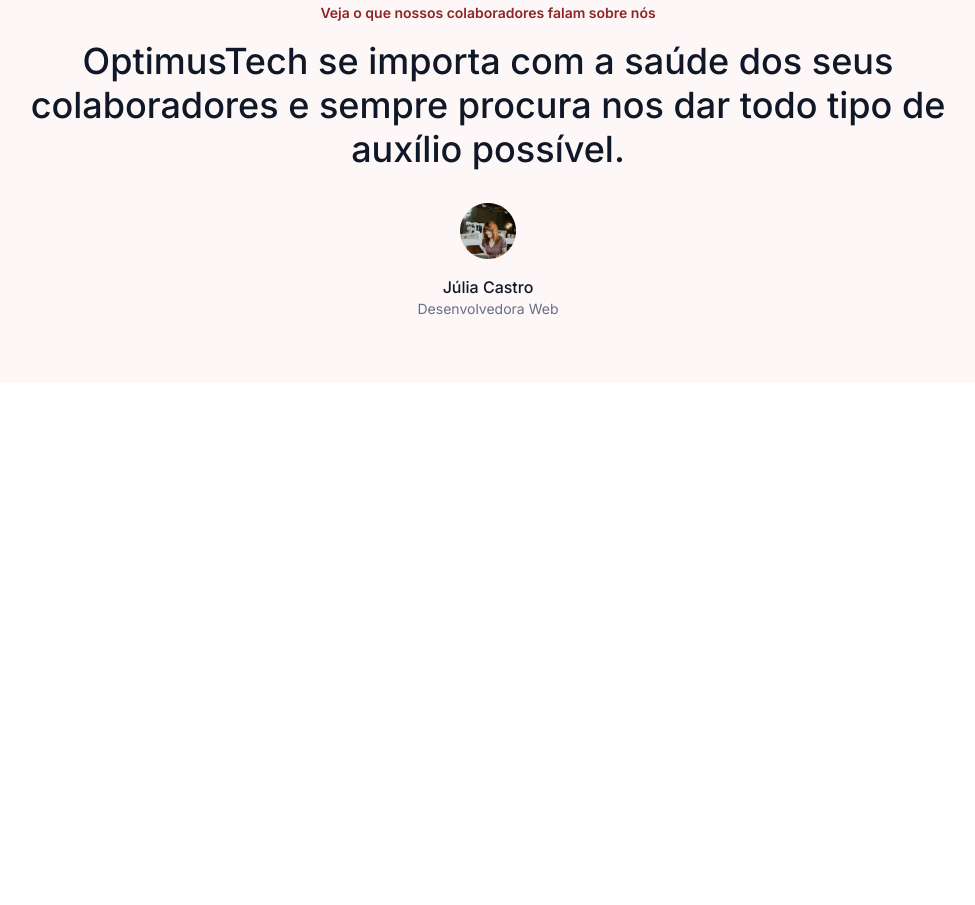
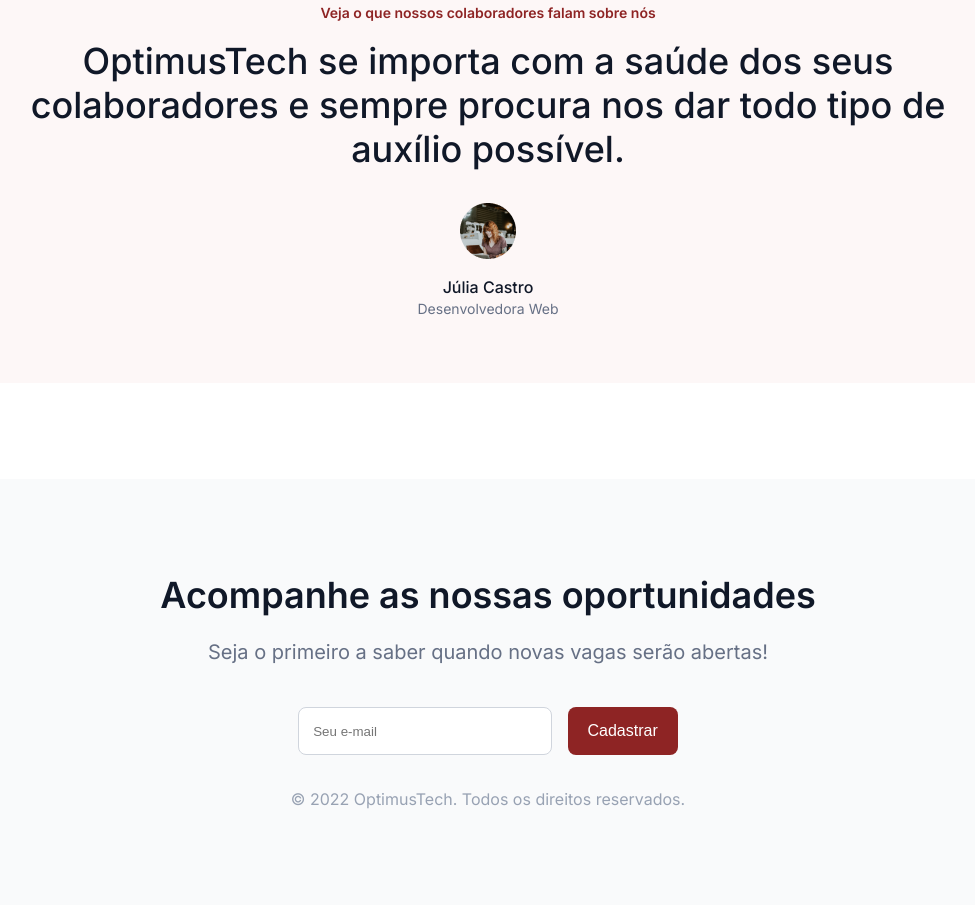
Before and after one commit to 55021/7-dias-html-css, a plain HTML site: page index.html in a window 1280 px wide. Shown: the part 2565-3470 px from the top of the page, without its empty margins (152-1127 px from the left). Before the commit the page ends 3044 px from the top, so only its background shows below. Drawn offline with Linux system fonts and the light colour scheme.

Commit message:
finalizado! ✅

```diff
--- a/css/scss/index.scss
+++ b/css/scss/index.scss
@@ -7,6 +7,8 @@ $white: #FFFFFF;
 $badge-red: rgba(142, 36, 36, 0.05);
 $container-bg: rgba(195, 25, 25, 0.03);
 $border-grey: #EAECF0;
+$footer-bg: #F9FAFB;
+$footer-text: #98A2B3;
 
 @function calculateRem($size) {
     @return $size / 16px * 1rem;
@@ -438,3 +440,80 @@ body {
         }
     }
 }
+
+.footer {
+    width: 100%;
+    padding: calculateRem(94px) 0;
+    display: flex;
+    flex-direction: column;
+    justify-content: center;
+    align-items: center;
+    gap: 2rem;
+    background-color: $footer-bg;
+
+    &__form {
+        padding: 0 2rem;
+        display: flex;
+        flex-direction: column;
+        gap: calculateRem(40px);
+        align-items: center;
+
+        &__text {
+            display: flex;
+            flex-direction: column;
+            align-items: center;
+            gap: calculateRem(20px);
+            text-align: center;
+
+            &__title {
+                font-weight: 600;
+                font-size: calculateRem(36px);
+                line-height: calculateRem(44px);
+                color: $text-dark-grey;
+            }
+
+            &__subtitle {
+                font-weight: 400;
+                font-size: calculateRem(20px);
+                line-height: calculateRem(30px);
+                color: $text-light-grey;
+            }
+        }
+
+        &__input {
+            display: flex;
+            justify-content: center;
+            gap: 1rem;
+            width: 100%;
+            padding: 0 calculateRem(138px);
+
+            & input {
+                width: 80%;
+                border: 1px solid #D0D5DD;
+                border-radius: 8px;
+                padding: calculateRem(12px) calculateRem(14px);
+            }
+
+            & button {
+                max-width: calculateRem(116px);
+                background-color: $burgundy;
+                border: none;
+                padding: calculateRem(12px) calculateRem(20px);
+                border-radius: 8px;
+                color: $white;
+                font-weight: 500;
+                font-size: 1rem;
+                line-height: calculateRem(24px);
+            }
+        }
+    }
+
+    &__credit {
+        & span {
+            font-weight: 400;
+            font-size: 1rem;
+            line-height: calculateRem(24px);
+            color: $footer-text;
+        }
+    }
+}
--- a/index.html
+++ b/index.html
@@ -139,6 +139,21 @@
             </div>
         </div>
     </section>
+    <footer class="footer">
+            <div class="footer__form">
+                <div class="footer__form__text">
+                    <span class="footer__form__text__title">Acompanhe as nossas oportunidades</span>
+                    <span class="footer__form__text__subtitle">Seja o primeiro a saber quando novas vagas serão abertas!</span>
+                </div>
+                <div class="footer__form__input">
+                    <input type="email" placeholder="Seu e-mail">
+                    <button>Cadastrar</button>
+                </div>
+            </div>
+            <div class="footer__credit">
+                <span class="footer__credit__text">© 2022 OptimusTech. Todos os direitos reservados.</span>
+            </div>
+    </footer>
     <script src="index.js"></script>
 </body>
 </html>
```
Also changed, not shown: css/index.css, 1 other file.
